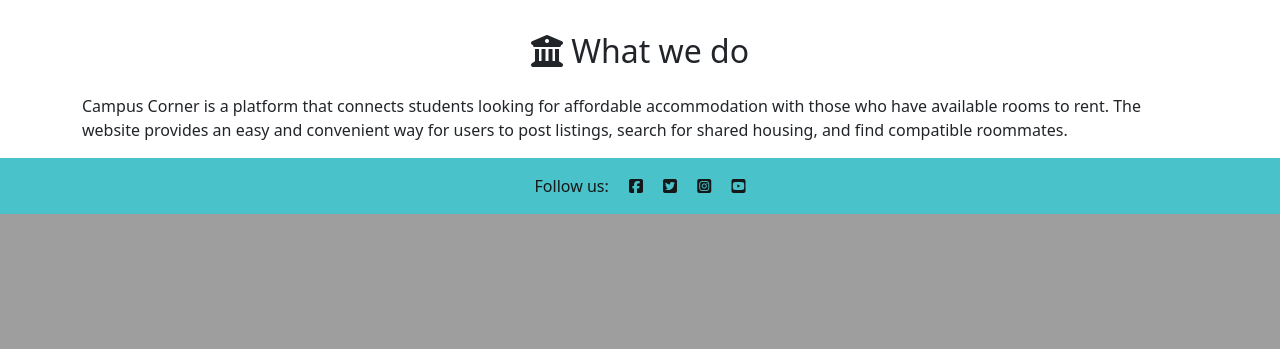
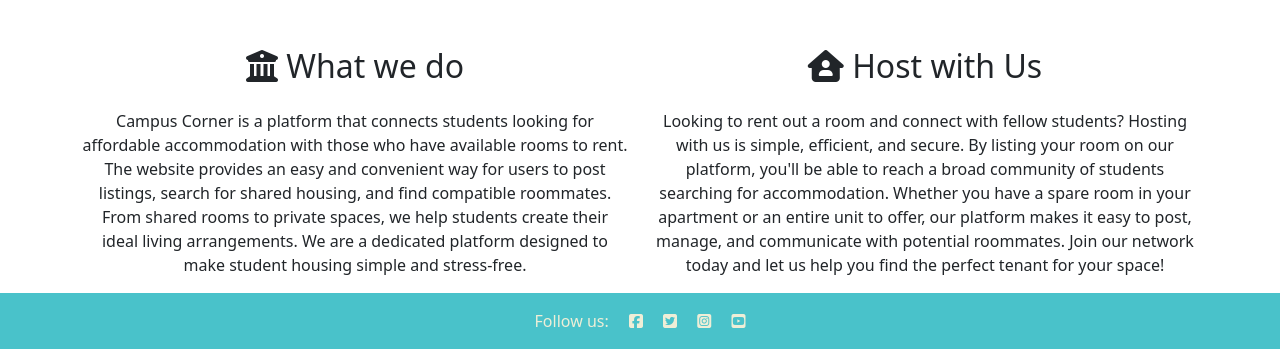
Before and after one commit to JyotiHambir-BC/campus-corner, a Django app: page / in a window 1280 px wide. Shown: the part 888-1237 px from the top of the page. Before the commit the page ends 1102 px from the top, so only its background shows below. Run offline with Django 4.2, Linux system fonts and the light colour scheme; parts of the project's set-up code (start-up, migrations or seed data) failed here and were passed over; some libraries are stand-ins or nearby versions.

Commit message:
Updated styling in index, base and post room form html

```diff
--- a/room/templates/room/index.html
+++ b/room/templates/room/index.html
@@ -2,7 +2,6 @@
 {% load static %}
 
 {% block content %}
-
 
 <!-- Background image -->
 <div class="hero-image" style="background-image: url('/static/images/hero.jpg'); background-position: center; background-size: cover">
@@ -10,18 +9,33 @@
     <!-- Centered text and button -->
     <div class="hero-text text-center">
         <h1>Find your perfect student room at Campus Corner!</h1>
-        <a href="{% url 'account_signup' %}" class="btn btn-primary">Sign up!</a>
+        <a href="{% url 'account_signup' %}" class="btn btn-light">Sign up!</a>
     </div>
 </div>
 
 <!-- What we do section -->
 <div class="container mt-5 d-sm-block">
-    <h2 class="text-center mb-4"><i class="fa-solid fa-building-columns"></i> What we do</h2>
-    <p>Campus Corner is a platform that connects students looking for affordable accommodation
-        with those who have available rooms to rent. The website provides an easy and convenient way for users
-        to post listings, search for shared housing, and find compatible roommates.</p>
+    <div class="row">
+        <div class="col-md-6 text-center">
+            <h2 class="text-center mb-4"><i class="fa-solid fa-building-columns"></i> What we do</h2>
+            <p>Campus Corner is a platform that connects students looking for affordable accommodation
+                with those who have available rooms to rent. The website provides an easy and convenient way for users
+                to post listings, search for shared housing, and find compatible roommates. From shared rooms to private
+                spaces, we help students create their ideal living arrangements. We are a dedicated platform designed to
+                make student housing simple and stress-free.
+            </p>
+        </div>
+
+        <div class="col-md-6 text-center">
+            <h2 class="text-center mb-4"><i class="fa-solid fa-house-user"></i> Host with Us</h2>
+            <p>Looking to rent out a room and connect with fellow students? Hosting with us is simple, efficient, and secure.
+                By listing your room on our platform, you'll be able to reach a broad community of students searching for
+                accommodation. Whether you have a spare room in your apartment or an entire unit to offer, our platform makes
+                it easy to post, manage, and communicate with potential roommates. Join our network today and let us help you
+                find the perfect tenant for your space!
+            </p>
+        </div>
+    </div>
 </div>
 
-
-
 {% endblock %}
--- a/static/css/styles.css
+++ b/static/css/styles.css
@@ -3,6 +3,11 @@
 .navbar {
     height: 100px;
     background-color: #49c2ca;
+}
+
+.navbar ul a {
+    color: #eeeed7;
+    font-weight: bold;
 }
 
 /* Hero image */
@@ -16,6 +21,12 @@
     text-align: center;
     color: #eeeed7;
     position: relative;
+}
+
+.btn {
+    background-color: #49c2ca;
+    color: #eeeed7;
+    font-weight: bold;
 }
 
 .hero-text {
@@ -42,9 +53,12 @@
     height: 100px;
     width: 100%;
     background-color: #49c2ca;
-    color: #151718;
+    color: #eeeed7;
     text-align: center;
 }
+
+
+
 
 
 img {
--- a/student_marketplace/settings.py
+++ b/student_marketplace/settings.py
@@ -160,3 +160,7 @@ STATIC_ROOT = os.path.join(BASE_DIR, 'staticfiles')
 # https://docs.djangoproject.com/en/4.2/ref/settings/#default-auto-field
 
 DEFAULT_AUTO_FIELD = 'django.db.models.BigAutoField'
+
+SUMMERNOTE_CONFIG = {
+    'summernote': {'width': '100%'}
+}
--- a/templates/base.html
+++ b/templates/base.html
@@ -30,10 +30,13 @@
     <!-- Navigation -->
     <nav class="navbar navbar-expand-lg">
         <div class="container-fluid">
-            <a class="navbar-brand" href="{% url 'home' %}"></a>
+
+            <a class="navbar-brand" href="{% url 'home' %}">
+                <img class="logo" src="{% static 'images/logo.png' %}" alt="Campus Corner">
+            </a>
             <button class="navbar-toggler" type="button" data-bs-toggler="collapse" data-bs-target="#navbarText"
                 aria-controls="navbarText" aria-expanded="true" aria-label="Toggle navigation">
-                <span class="navbar-toggler-icon"></span><i class="fa-solid fa-house"></i>
+                <span class="navbar-toggler-icon"></span>
             </button>
             <div class="collapse navbar-collapse" id="navbarText">
                 <ul class="navbar-nav me-auto mb-2 mb-lg-0">
@@ -41,7 +44,7 @@
                         <a class="nav-link {% if request.path == home_url %}active" aria-current="page{% endif %}" href="{% url 'home' %}">Home</a>
                     </li>
                     <li class="nav-item"></li>
-                        <a class="nav-link {% if request.path == browse %}active" aria-current="page{% endif %}" href="#">Browse Post</a>
+                        <a class="nav-link {% if request.path == browse_rental %}active" aria-current="page{% endif %}" href="{% url 'browse_rental' %}">Browse Post</a>
                     </li>
                     {% if user.is_authenticated %}
                     <li class="nav-item"></li>
```
Also changed, not shown: room/templates/room/post_room.html (+19 -7 lines), static/images/logo.png (added), 1 other file.
